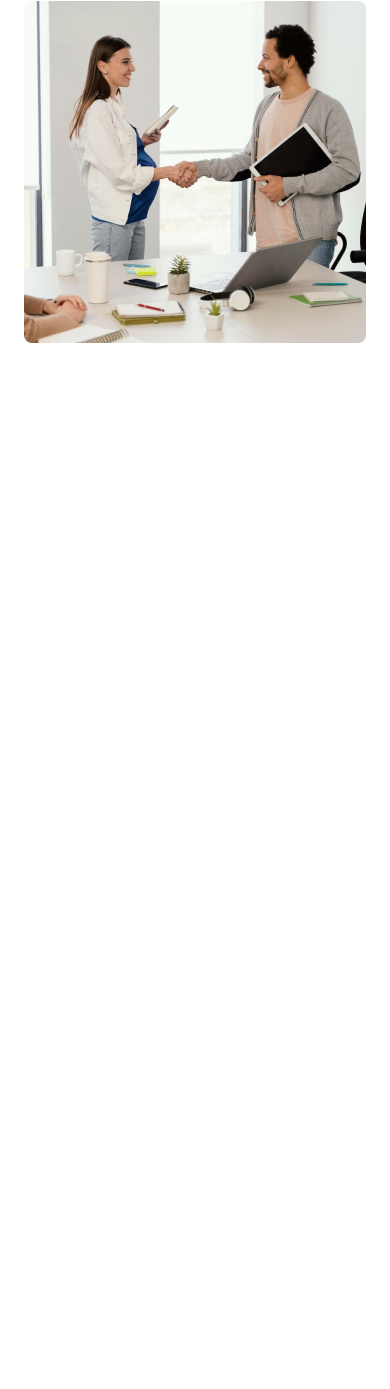
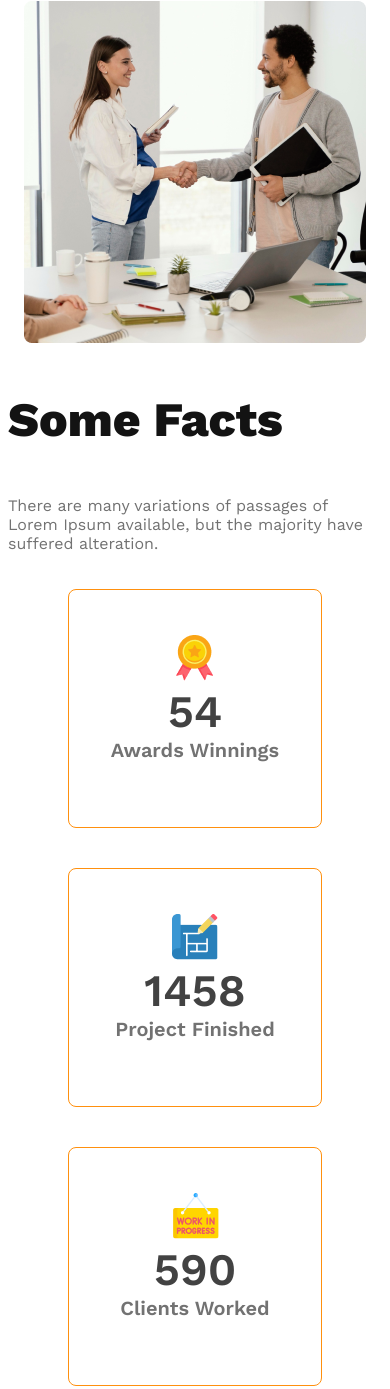
Before and after one commit to Mmsshakil/architect-website, a plain HTML site: page index.html in a window 390 px wide. Shown: the part 2511-3900 px from the top of the page. Before the commit the page ends 2924 px from the top, so only its background shows below. Drawn offline with nearby package versions, Linux system fonts and the light colour scheme.

Commit message:
fact section done with responsive

```diff
--- a/index.html
+++ b/index.html
@@ -65,6 +65,43 @@
             </div>
         </section>
 
+        <!-- some fact section -->
+        <section class="fact">
+            <div class="fact-detail">
+                <h3 class="nav-tytle">Some Facts</h3>
+                <p class="fact-descrip team-contain-descrip">There are many variations of passages of Lorem Ipsum available, but the majority
+                    have suffered alteration.</p>
+            </div>
+
+            <div class="fact-icons">
+                <div class="fact-icon-detail">
+                    <img src="./images/icons/ribon.png" alt="" class="fact-icon-img">
+                    <p class="fact-icon-count">54</p>
+                    <p class="fact-icon-desc">Awards Winnings</p>
+                </div>
+                <div class="fact-icon-detail">
+                    <img src="./images/icons/projects.png" alt="" class="fact-icon-img">
+                    <p class="fact-icon-count">1458</p>
+                    <p class="fact-icon-desc">Project Finished</p>
+                </div>
+                <div class="fact-icon-detail">
+                    <img src="./images/icons/customers.png" alt="" class="fact-icon-img">
+                    <p class="fact-icon-count">590</p>
+                    <p class="fact-icon-desc">Clients Worked</p>
+                </div>
+                <div class="fact-icon-detail">
+                    <img src="./images/icons/email.png" alt="" class="fact-icon-img">
+                    <p class="fact-icon-count">22578</p>
+                    <p class="fact-icon-desc">Email Send</p>
+                </div>
+            </div>
+        </section>
+
+        <!-- Our Sponspors start -->
+
+        <section>
+
+        </section>
 
     </main>
     <footer>
--- a/styles/architect.css
+++ b/styles/architect.css
@@ -134,6 +134,44 @@ main {
 }
 
 
+/* face section start */
+
+
+.fact-descrip {
+    margin-top: 0;
+    padding-top: 0;
+}
+
+.fact-icons {
+    display: flex;
+    justify-content: space-around;
+    margin-top: 100px;
+}
+
+.fact-icon-detail {
+    border-radius: 8px;
+    border: 1px solid #FF900E;
+    text-align: center;
+
+    padding: 45px 36px;
+
+}
+
+.fact-icon-count {
+    color: #424242;
+    font-size: 45px;
+    font-weight: 600;
+    margin-top: 0;
+    margin-bottom: 0;
+}
+
+.fact-icon-desc {
+    color: #727272;
+    font-size: 20px;
+    font-weight: 600;
+    margin-top: 0;
+}
+
 
 
 
@@ -162,6 +200,22 @@ main {
     .teams-img-container {
         grid-template-columns: 1fr;
     }
+
+    /* fact section rewsponsive */
+    .fact-detail {
+        margin-bottom: 0px;
+    }
+
+    .fact-icons {
+        display: grid;
+        grid-template-columns: repeat(1, 1fr);
+        margin-top: 0px;
+    }
+
+    .fact-icon-detail {
+        margin: 20px 60px;
+
+    }
 }
 
 /* for medium devices */
@@ -178,4 +232,13 @@ main {
         flex-direction: column-reverse;
     }
 
+    /* face section responsive */
+
+    .fact-icons {
+        display: grid;
+        grid-template-columns: repeat(2, 1fr);
+        gap: 20px;
+        margin-top: 0px;
+    }
+
 }
```
